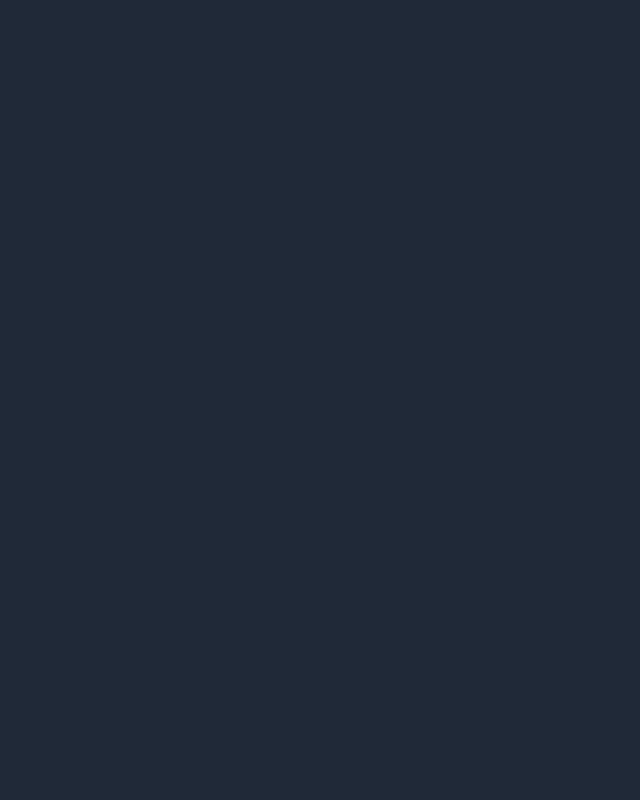
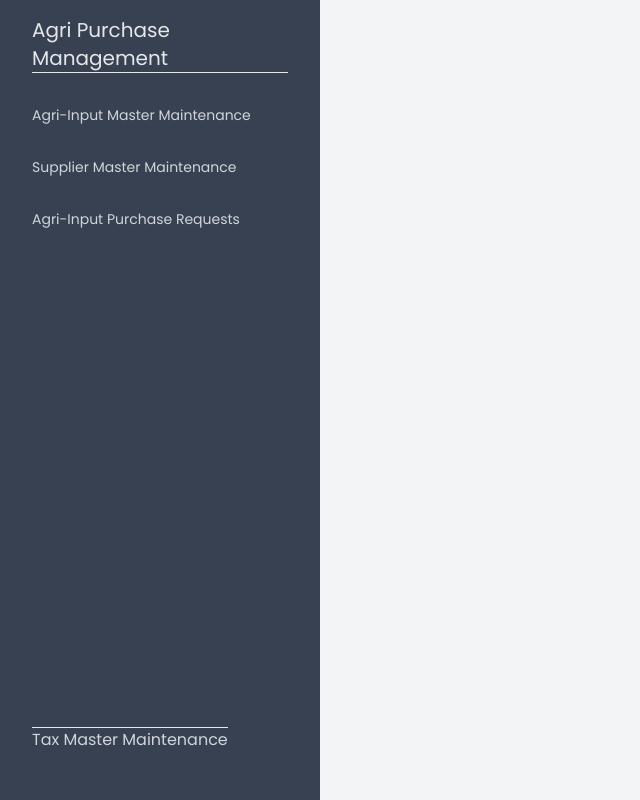
Before and after one commit to AL-S4H3R/skyber-test, a React (Create React App) app: page / in a window 1280 px wide. Shown: the whole page, without its empty margins (0-640 px from the left). Built offline with nearby package versions, Linux system fonts and the light colour scheme.

Commit message:
Sidenav added

```diff
--- a/package.json
+++ b/package.json
@@ -11,8 +11,10 @@
     "@types/node": "^12.0.0",
     "@types/react": "^17.0.0",
     "@types/react-dom": "^17.0.0",
+    "@types/react-router-dom": "^5.1.7",
     "react": "^17.0.2",
     "react-dom": "^17.0.2",
+    "react-router-dom": "^5.2.0",
     "react-scripts": "4.0.3",
     "typescript": "^4.1.2",
     "web-vitals": "^1.0.1"
--- /dev/null
+++ b/src/components/Sidenav.tsx
@@ -0,0 +1,30 @@
+import React from 'react'
+
+const Sidenav: React.FC = () => {
+
+    const navtabs = ['Agri-Input Master Maintenance', 'Supplier Master Maintenance', 'Agri-Input Purchase Requests']
+
+    return(
+        <section className="h-screen w-full bg-gray-700 px-8 py-4 space-y-8 text-gray-300" style={{fontFamily:"'Poppins', sans-serif"}}>
+            <div className="border-b">
+                <h1 className="text-gray-200 text-xl">Agri Purchase Management</h1>
+            </div>
+            {
+                navtabs.map(cat => {
+                    return(
+                        <div className=" hover:text-green-300 text-sm">
+                            <a href="">{cat}</a>
+                        </div>
+                    )
+                })
+            }
+            <footer className="absolute bottom-12">
+                <div className="w-full">
+                    <p className="border-t text-center">Tax Master Maintenance</p>
+                </div>
+            </footer>
+        </section>
+    )
+}
+
+export default Sidenav
--- a/src/index.tsx
+++ b/src/index.tsx
@@ -6,6 +6,9 @@ import Dashboard from './views/Dashboard'
 const App: React.FC = () => {
   return(
     <>
+      <style>
+        @import url('https://fonts.googleapis.com/css2?family=Poppins:ital,wght@0,100;0,200;0,300;0,400;0,500;0,600;0,700;0,800;0,900;1,100;1,200;1,300;1,400;1,500;1,600;1,700;1,800;1,900&display=swap');
+      </style>
       <Dashboard />
     </>
   )
--- a/src/views/Dashboard.tsx
+++ b/src/views/Dashboard.tsx
@@ -1,8 +1,15 @@
 import React from 'react'
+import Sidenav from '../components/Sidenav'
 
 const Dashboard: React.FC = () => {
     return(
-        <div className="h-screen w-screen bg-gray-800"></div>
+        <div className="h-screen w-screen bg-gray-100">
+            <div className="flex">
+                <div className="w-1/4">
+                    <Sidenav />
+                </div>
+            </div>
+        </div>
     )
 }
 
```
Also changed, not shown: 1 other file (tests, documents, lock files or other folders).
